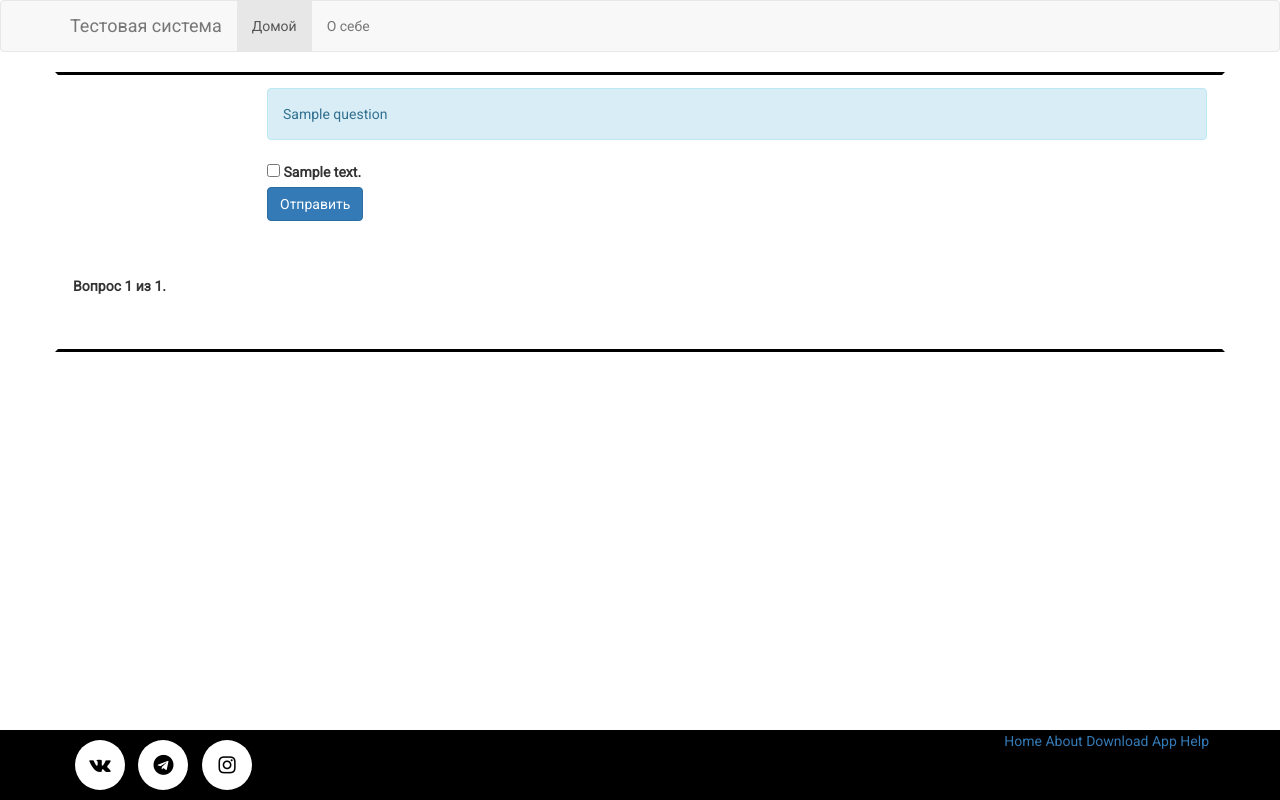
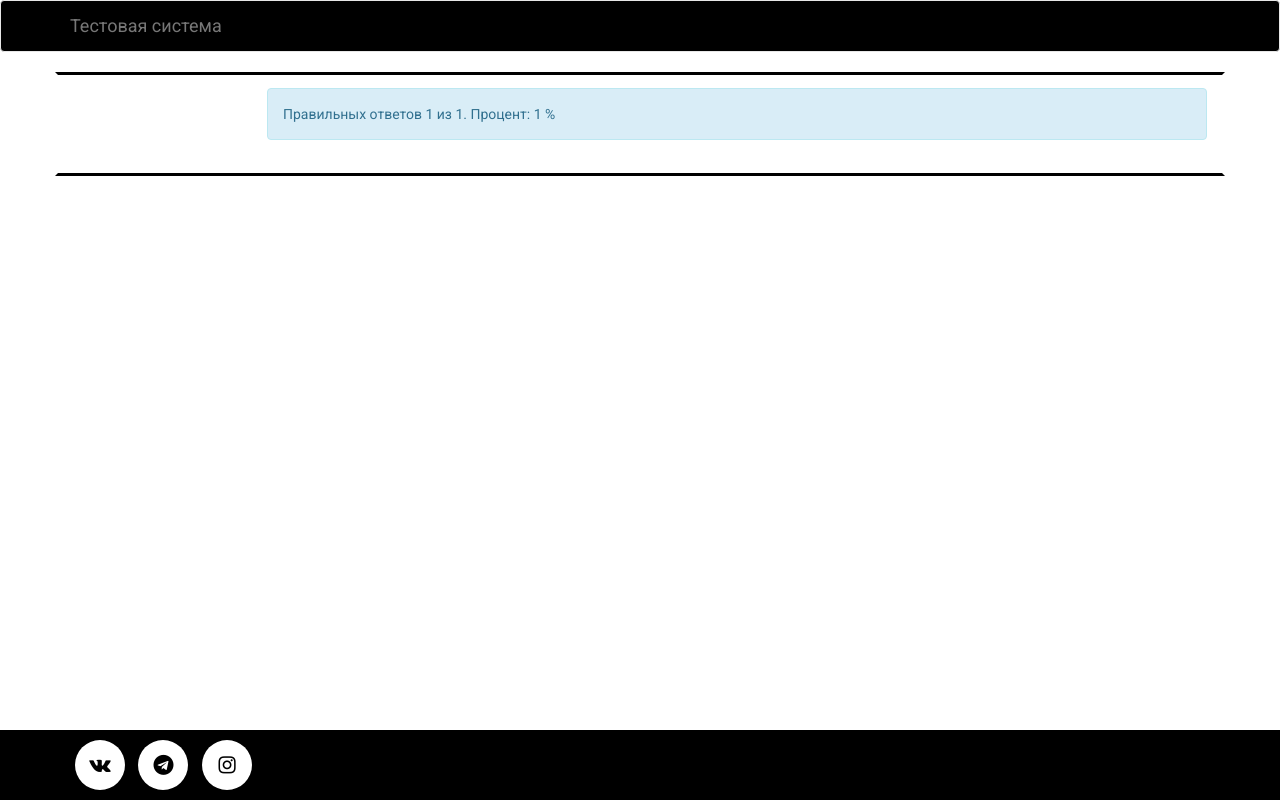
Before and after one commit to alexandersidorevitch/TEST_UP, a Django app: template templates/landing/question.html in a window 1280 px wide. Run offline with Django 3.2, Linux system fonts and the light colour scheme; the template is opened without the code that fills it: most values are stand-ins (such as "Sample title", 1, 10 or a date in 2020); some libraries are stand-ins or nearby versions.

Commit message:
Демо 1.0

```diff
--- a/static/css/footer.css
+++ b/static/css/footer.css
@@ -9,6 +9,7 @@ footer {
 #justpushtobottom {
     height: 82vh;
 }
+
 ul {
     margin: 10px;
 }
@@ -16,9 +17,8 @@ ul {
 body > .container {
     padding-top: 60px;
 }
-.center a {
-    margin-top: 10px;
-}
+
+
 /*i {*/
 /*    padding-top: 10px;*/
 /*}*/
@@ -116,4 +116,5 @@ a.socialIcon:hover, .socialHoverClass {
 
 .center a {
     background-color: #fff;
+    margin: 10px 0;
 }
--- a/templates/footer.html
+++ b/templates/footer.html
@@ -1,29 +1,17 @@
 <footer class="footer navbar-fixed-bottom">
     <div class="container">
-        <div class="pull-right">
-            <nav class="navbar" style="background:transparent; color: black;">
-                <nav class="nav navbar-nav pull-xs-left">
-                    <a class="nav-item nav-link" href="#">Home</a>
-                    <a class="nav-item nav-link" href="#">About</a>
-                    <a class="nav-item nav-link" href="#">Download App</a>
-                    <a class="nav-item nav-link" href="#">Help</a>
-                </nav>
-            </nav>
+
+        <div class="center">
+            <ul class="social-network social-circle">
+                <li><a href="https://vk.com/sasha1737" class="icoTwitter" title="Twitter"><i class="fa fa-vk"></i></a>
+                </li>
+                <li><a href="https://t.me/joinchat/GqVKJE-UH5j6X6HZ5hyz4Q" class="icoGoogle" title="Google +"><i
+                        class="fa fa-telegram"></i></a></li>
+                <li><a href="https://www.instagram.com/sasha_sidorevich/" class="icoInstagram" title="Instagram"><i
+                        class="fa fa-instagram" aria-hidden="true"></i></a></li>
+
+            </ul>
         </div>
-         <div class="center">
-                        <ul class="social-network social-circle">
-                            <li><a href="https://vk.com/sasha1737" class="icoTwitter" title="Twitter"><i class="fa fa-vk"></i></a></li>
-                            <li><a href="https://t.me/joinchat/GqVKJE-UH5j6X6HZ5hyz4Q" class="icoGoogle" title="Google +"><i class="fa fa-telegram"></i></a></li>
-                            <li><a href="https://www.instagram.com/sasha_sidorevich/" class="icoInstagram" title="Instagram"><i class="fa fa-instagram" aria-hidden="true"></i></a></li>
-
-                        </ul>
-                    </div>
-
-{#        <a href="https://vk.com/sasha1737"><i class="fa fa-facebook-official fa-2x"></i></a>#}
-{#        <a href="https://vk.com/sasha1737"><i class="fa fa-pinterest-p fa-2x"></i></a>#}
-{#        <a href="https://vk.com/sasha1737"><i class="fa fa-twitter fa-2x"></i></a>#}
-{#        <a href="https://vk.com/sasha1737"><i class="fa fa-vk fa-2x"></i></a>#}
-{#        <a href="https://vk.com/sasha1737"><i class="fa fa-linkedin fa-2x"></i></a>#}
 
 
     </div>
--- a/templates/landing/home.html
+++ b/templates/landing/home.html
@@ -9,7 +9,7 @@
                     {% for el in topics %}
 
                         <div class="alert alert-info" role="alert">
-                            Тест по теме <a href="{% url 'topic:question' el.id 1%}"
+                            Тест по теме <a href="{% url 'topic:topic' el.id%}"
                                             class="alert-link">{{ el.topic }}</a>.
                         </div>
 
--- a/templates/landing/question.html
+++ b/templates/landing/question.html
@@ -5,6 +5,11 @@
         <div class="container top-container">
             <div class="row">
                 <div class="col-lg-10 col-lg-offset-2">
+                {% if count_of_correct != -1 %}
+                    <div class="alert alert-info" role="alert">
+                            Правильных ответов {{ count_of_correct }} из {{ length }}. Процент: {{ percent_of_right|floatformat }} %
+                        </div>
+                    {% else %}
                     {% for el in question %}
                         <div class="alert alert-info" role="alert">
                             {{ el.question }}
@@ -15,13 +20,13 @@
 
                                 <div class="form-check">
                                     {% if is_one_choice %}
-                                <input class="form-check-input" type="radio" value="{{ answer.id }}"
-                                       id="defaultCheck1" name="answer">
+                                        <input class="form-check-input" type="radio" value={{ answer.id }}
+                                                id="defaultCheck1" name="radio">
                                         <label class="form-check-label" for="defaultCheck1">
                                             {{ answer }}
                                         </label>
                                     {% else %}
-                                <input class="form-check-input" type="checkbox" value="{{ answer.id }}"
+                                        <input class="form-check-input" type="checkbox" value={{ answer.id }}
                                                 id="defaultCheck1" name="checkbox">
                                         <label class="form-check-label" for="defaultCheck1">
                                             {{ answer }}
@@ -31,15 +36,28 @@
                             {% endfor %}
                             <div class="form-group row">
                                 <div class="col-sm-10">
-                                    <button type="submit" class="btn btn-primary orange-button">Отправить</button>
+                                    <button type="submit" class="btn btn-primary orange-button" name="_save">Отправить
+                                    </button>
                                 </div>
                             </div>
+                        {% if is_last %}
+                            <div class="form-group row">
+                                <div class="col-sm-10">
+                                    <button type="submit" class="btn btn-primary orange-button" name="_end">Отправить
+                                    </button>
+                                </div>
+                            </div>
+                        {% endif %}
                         </form>
                     {% endfor %}
 
+
+                {% endif %}
                 </div>
             </div>
+        {% if count_of_correct == -1 %}
             {% include 'pagination.html' with page=question %}
+        {% endif %}
         </div>
 
     </div>
--- a/templates/navbar.html
+++ b/templates/navbar.html
@@ -1,25 +1,10 @@
 <!-- Static navbar -->
-<nav class="navbar navbar-default navbar-main ">
+<nav class="navbar navbar-default navbar-fixed " style="background-color: #000000;">
     <div class="container">
         <div class="navbar-header">
-            <button type="button" class="navbar-toggle collapsed" data-toggle="collapse" data-target="#navbar"
-                    aria-expanded="false" aria-controls="navbar">
-                <span class="sr-only">Toggle navigation</span>
-                <span class="icon-bar"></span>
-                <span class="icon-bar"></span>
-                <span class="icon-bar"></span>
-            </button>
             <a class="navbar-brand" href="{% url 'home' %}">Тестовая система</a>
-
         </div>
         <div id="navbar" class="navbar-collapse collapse">
-            {#                <div class="text-center">#}
-            {#                <a class="navbar-brand" href="{% url 'start' %}">Тестовая система</a>#}
-            {#                    </div>#}
-            <ul class="nav navbar-nav">
-                <li class="active"><a href="{% url 'home' %}">Домой</a></li>
-                <li><a href="#about">О себе</a></li>
-            </ul>
         </div><!--/.nav-collapse -->
     </div>
 </nav>
--- a/topic/urls.py
+++ b/topic/urls.py
@@ -19,5 +19,5 @@ from topic import views
 
 app_name = 'topic'
 urlpatterns = [
-    path('<int:topic_id>/<int:question_id>', views.topic, name='question'),
+    path('<int:topic_id>/', views.question, name='topic'),
 ]
```
Also changed, not shown: topic/views.py (+93 -12 lines), static/css/navbar.css (line endings or trailing spaces). Lines whose indentation alone changed are shown as unchanged.
